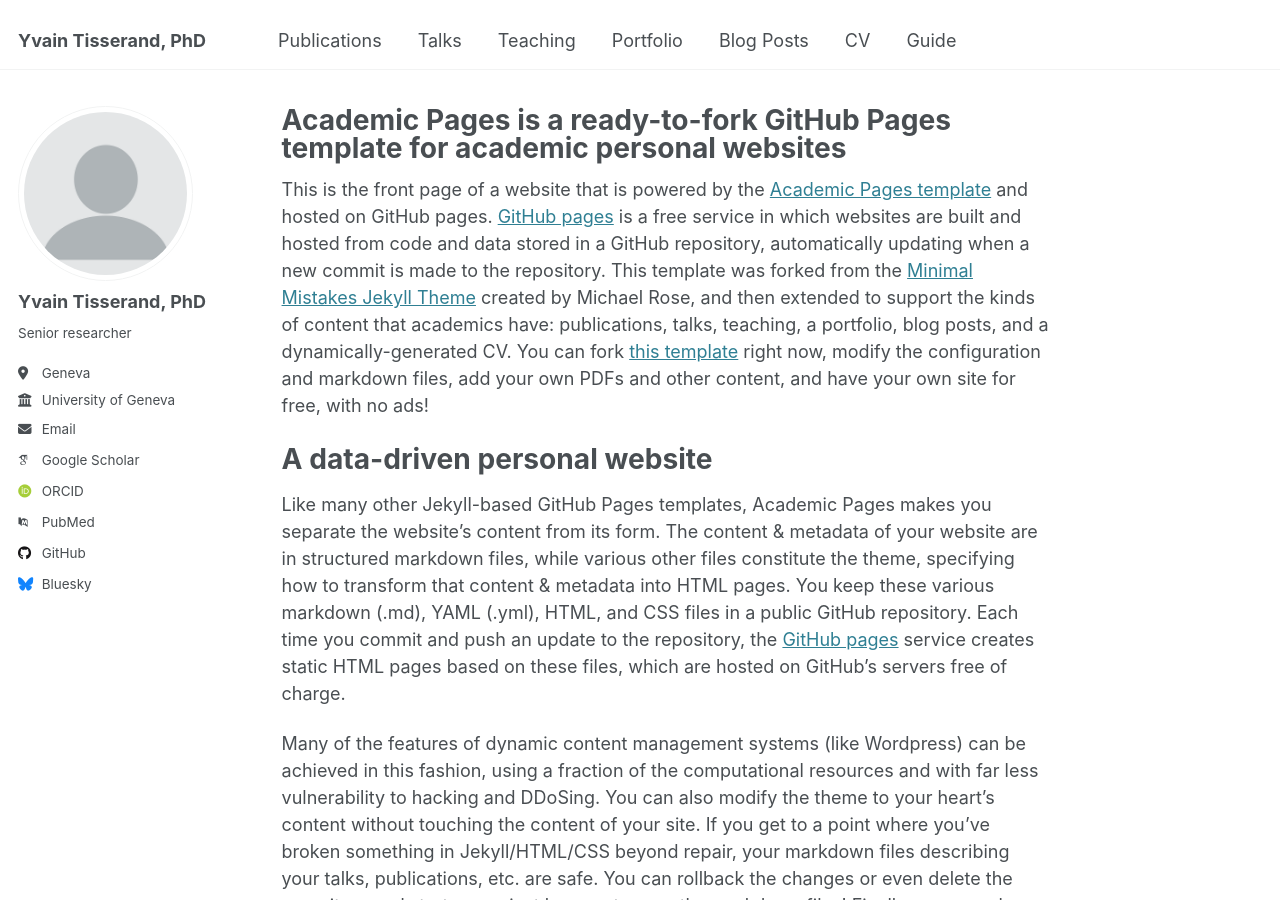
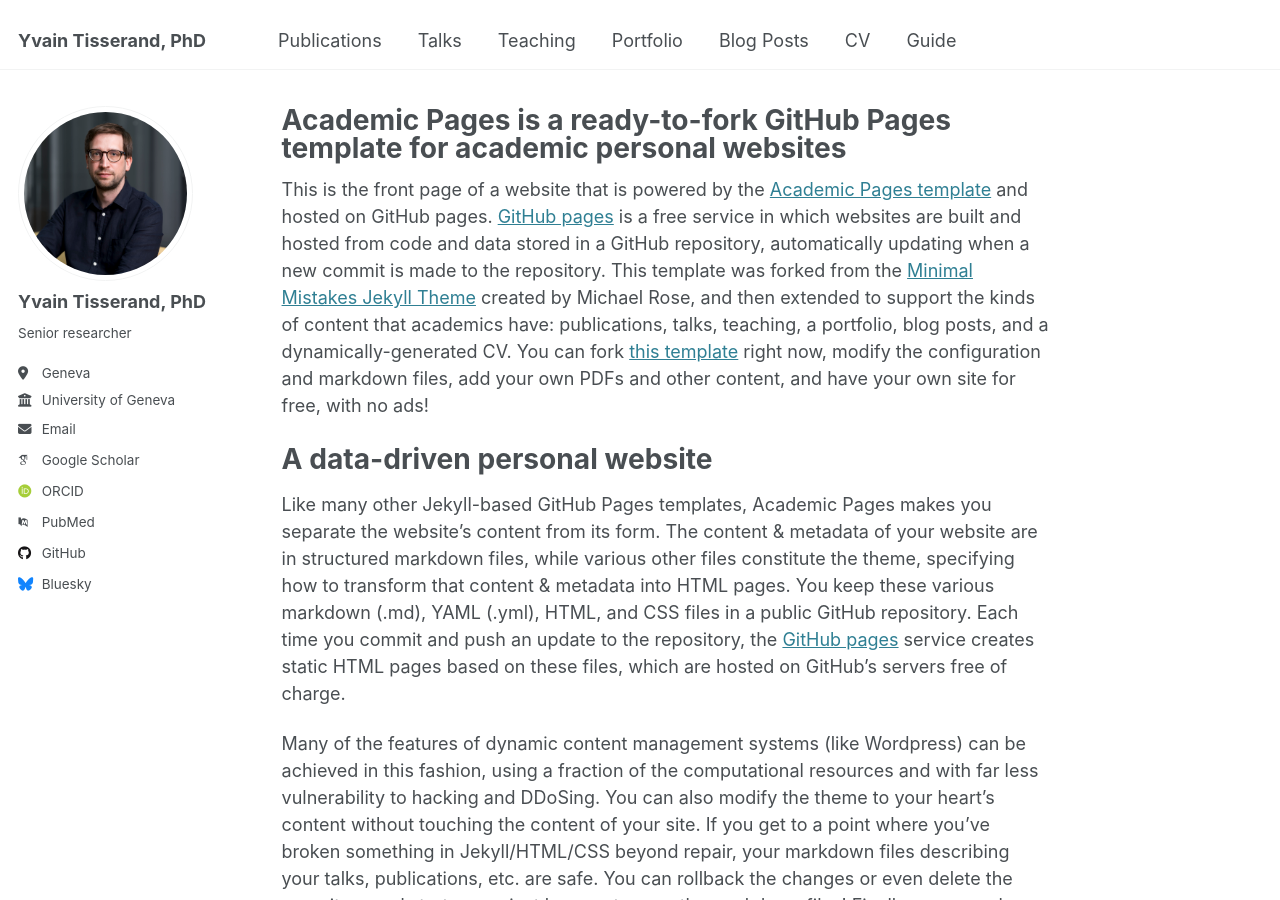
Before and after one commit to Yvain-T/yvain-t.github.io, a Jekyll site: the page built from _pages/about.md, in a window 1280 px wide and 900 px high. Built offline with Jekyll 4.4.1, drawn with Linux system fonts in a browser that asks for light colours; some web fonts are replaced.

Commit message:
Update _config.yml

```diff
--- a/_config.yml
+++ b/_config.yml
@@ -22,7 +22,7 @@ repository               : "https://yvain-t.github.io/yvain-t.github.io"
 #               Additional customization can be done by editing /_includes/author-profile.html
 author:
   # Biographic information
-  avatar           : "profile.png"
+  avatar           : "profileYT.jpg"
   name             : "Yvain Tisserand, PhD"
   pronouns         : # example: "she/her"
   bio              : "Senior researcher"
```
